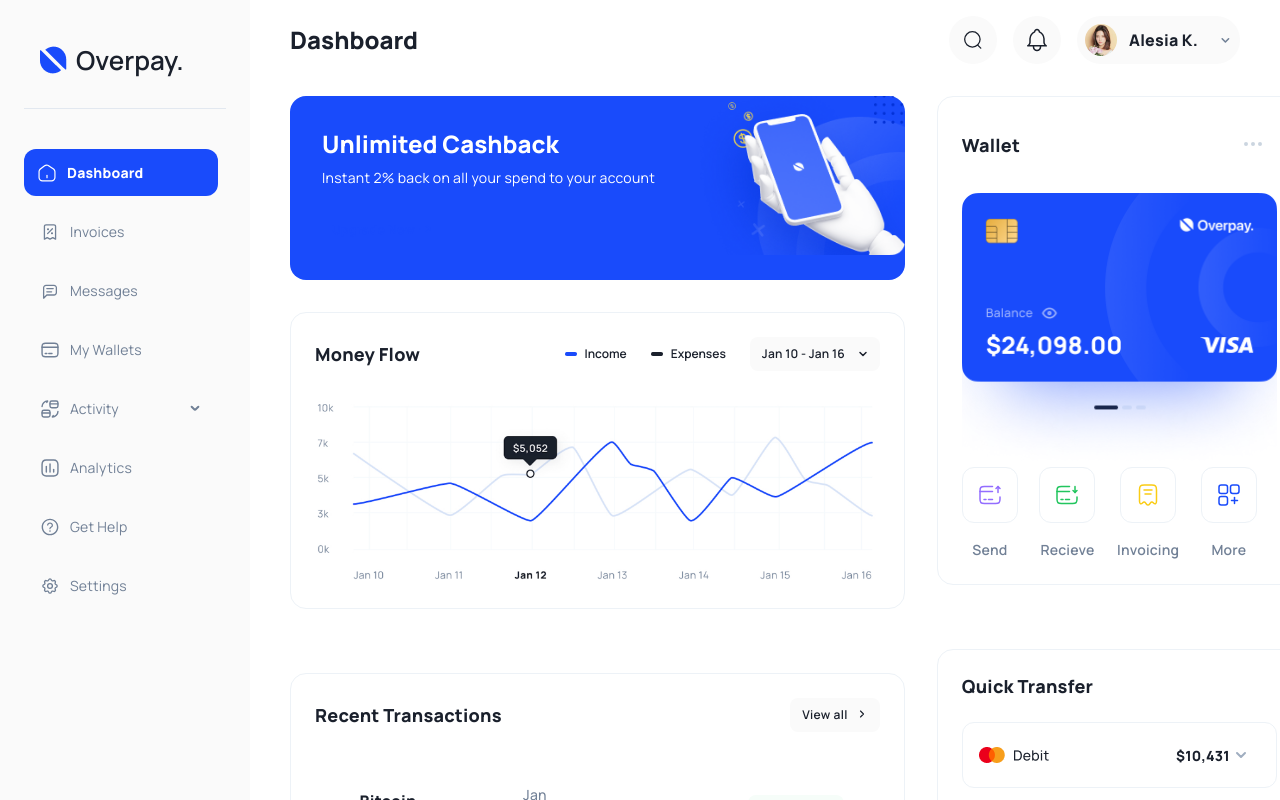
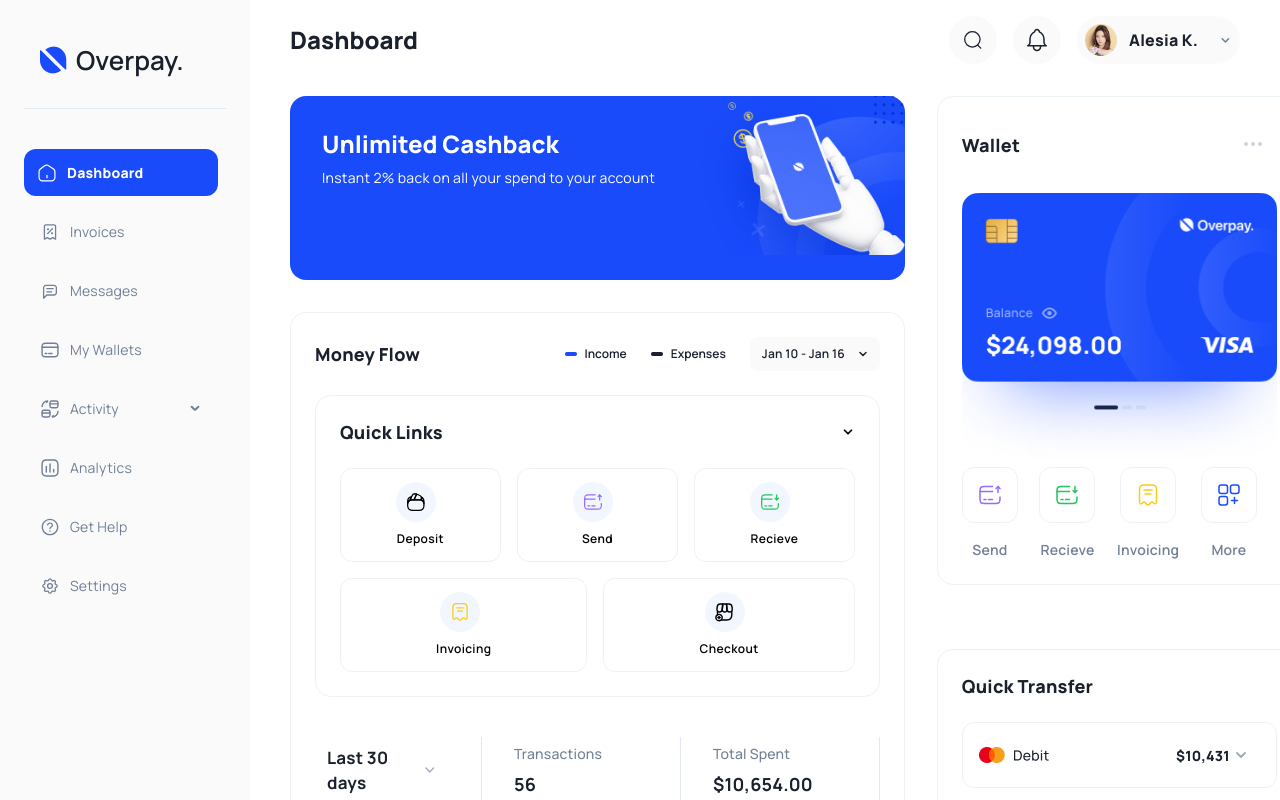
Before and after one commit to DipakGohilSimform/overpay-admin-panel, a React (Vite) app: page /admin/dashboard in a window 1280 px wide. Shown: the top 800 px of the page. Built offline with nearby package versions, Linux system fonts and the light colour scheme.

Commit message:
chart added

```diff
--- a/src/components/Home/index.tsx
+++ b/src/components/Home/index.tsx
@@ -19,6 +19,7 @@ import NameContent from '../Table/NameContent'
 import Status from '../Table/Status'
 import DateWithCalendar from '../Table/DateWithCalendar'
 import Amount from '../Table/Amount'
+import Statistics from '../MyWallet/Statistics'
 
 interface DataType {
   key: string
@@ -121,7 +122,8 @@ export default function HomeContent() {
             </div>
           }
         >
-          <img src="/images/money-flow-graph.png" alt="moneyflow" />
+          <Statistics />
+          {/* <img src="/images/money-flow-graph.png" alt="moneyflow" /> */}
         </BorderedContainer>
         <BorderedContainer
           title="Recent Transactions"
--- a/src/components/MyWallet/Statistics/BarChart/index.tsx
+++ b/src/components/MyWallet/Statistics/BarChart/index.tsx
@@ -63,7 +63,7 @@ export default function Chart() {
         />
         <YAxis
           className="chart-text"
-          ticks={[0, 3000, 5000, 10000]}
+          ticks={[0, 1000, 3000, 5000, 7000]}
           tickFormatter={(tick) => `${tick / 1000}k`}
           axisLine={false}
           tickLine={false}
--- a/src/components/MyWallet/index.tsx
+++ b/src/components/MyWallet/index.tsx
@@ -1,6 +1,6 @@
 import CardLists from './CardLists'
 import { WalletContainer } from './MyWallet.styled'
-import Statistics from './Statistics'
+import Chart from './Statistics/BarChart'
 
 export default function MyWalletContent() {
   return (
@@ -9,7 +9,7 @@ export default function MyWalletContent() {
         <CardLists />
       </div>
       <div className="data-holder">
-        <Statistics />
+        <Chart />
       </div>
     </WalletContainer>
   )
```
Also changed, not shown: 1 other file (tests, documents, lock files or other folders).
